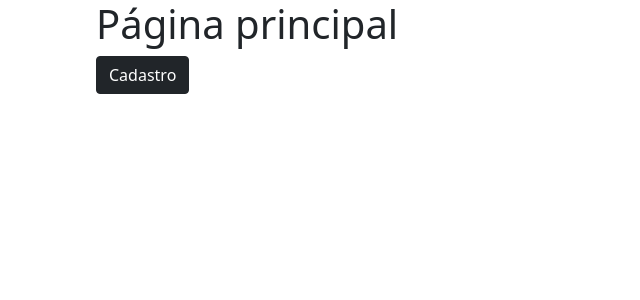
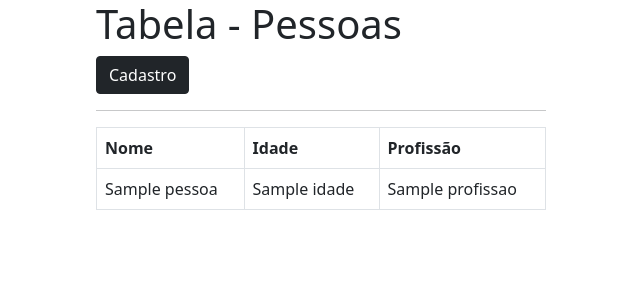
Before and after one commit to gilmarneto/Projeto_Cadastro, a Flask app: page / in a window 1280 px wide. Shown: the top 300 px of the page, without its empty margins (319-959 px from the left). Run offline with Flask 3, Linux system fonts and the light colour scheme; a database or web service that is not in the repository returns one stand-in record (values such as "Sample title").

Commit message:
Cadastro e leitura de dados criados, e também a exibição dos dados na tabela.

```diff
--- a/app.py
+++ b/app.py
@@ -1,20 +1,38 @@
 # data inicial: 04/10/2024
 
-from flask import Flask, render_template, redirect, url_for
-import os
-
-#os.system('cls')
+from flask import Flask, render_template, request, redirect, url_for
+from class_create import Create
+from class_read import Read
 
 app = Flask(__name__)
 
 # INDEX
 @app.route('/')
 def index():
-    return render_template('index.html', titulo="Projeto Cadastro")
-# CADASTRO
-@app.route('/cadastro')
+    ler = Read()
+    ler.ler_dados()
+    return render_template('index.html', titulo="Projeto Cadastro", pessoas=ler.ler_dados())
+
+# TELA DE CADASTRO
+@app.route('/tela_cadastro')
+def tela_cadastro():
+    return render_template('form_cadastro.html')
+
+# CADASTRAR PESSOA
+@app.route('/cadastro', methods=['POST',])
 def cadastro():
-    return render_template('form_cadastro.html')
+    nome = request.form['nome']
+    idade = request.form['idade']
+    profissao = request.form['profissao']
+    cadastrar = Create(nome, idade, profissao)
+    cadastrar.cadastro()
+    return redirect('/')
+
+# EXIBIR PESSOAS CADASTRADAS
+@app.route('/exibir_pessoas')
+def exibir_pessoas():
+    pass
+    return redirect('/')
 
 # RODAR APLICAÇÃO
 app.run(debug=True)
--- a/class_conexao.py
+++ /dev/null
@@ -1,6 +0,0 @@
-# data: 04/10/2024
-
-class Conexao:
-    def __init__(self):
-        self.base = "projeto_cadastro"
-        self.colecao = "pessoas"
--- /dev/null
+++ b/class_read.py
@@ -0,0 +1,15 @@
+# data: 04/10/2024
+
+from class_pessoa import Pessoa
+from pymongo import MongoClient
+
+
+class Read():
+    def ler_dados(self):
+        client = MongoClient('mongodb://localhost:27017/')
+        db = client['projeto_cadastro']
+        colecao = db['pessoas']
+        ler = colecao.find()
+        print(ler)
+        print("leitura dos dados realizada com sucesso.")
+        return ler
--- a/templates/form_cadastro.html
+++ b/templates/form_cadastro.html
@@ -2,7 +2,7 @@
 {% block conteudo %}
 <!-- na página form_cadastro termos o nosso formulário de cadastro -->
 <h1>Formulário de Cadastro</h1>
-<form class="form-control">
+<form class="form-control" action="/cadastro" method="post">
     <div class="mb-3">
         <label for="exampleInputEmail1" class="form-label">Nome</label>
         <input type="text" name="nome" class="form-control" id="exampleInputEmail1" aria-describedby="emailHelp">
--- a/templates/index.html
+++ b/templates/index.html
@@ -1,6 +1,25 @@
 {% extends "template.html" %}
 {% block conteudo %}
-    <!-- na página principal termeos a tabela de valores -->
-    <h1>Página principal</h1>
-    <a href="/cadastro"><button type="button" class="btn btn-dark">Cadastro</button></a>
+<!-- na página principal termeos a tabela de valores -->
+<h1>Tabela - Pessoas</h1>
+<a href="/tela_cadastro"><button type="button" class="btn btn-dark">Cadastro</button></a>
+<hr>
+<table class="table table-bordered">
+    <thead>
+        <tr>
+            <th scope="col">Nome</th>
+            <th scope="col">Idade</th>
+            <th scope="col">Profissão</th>
+        </tr>
+    </thead>
+    <tbody>
+        {% for pessoa in pessoas%}
+        <tr>
+            <td>{{ pessoa.nome }}</td>
+            <td>{{ pessoa.idade }}</td>
+            <td>{{ pessoa.profissao }}</td>
+        </tr>
+        {% endfor %}
+    </tbody>
+</table>
 {% endblock %}
```
Also changed, not shown: class_create.py (+11 -0 lines).
